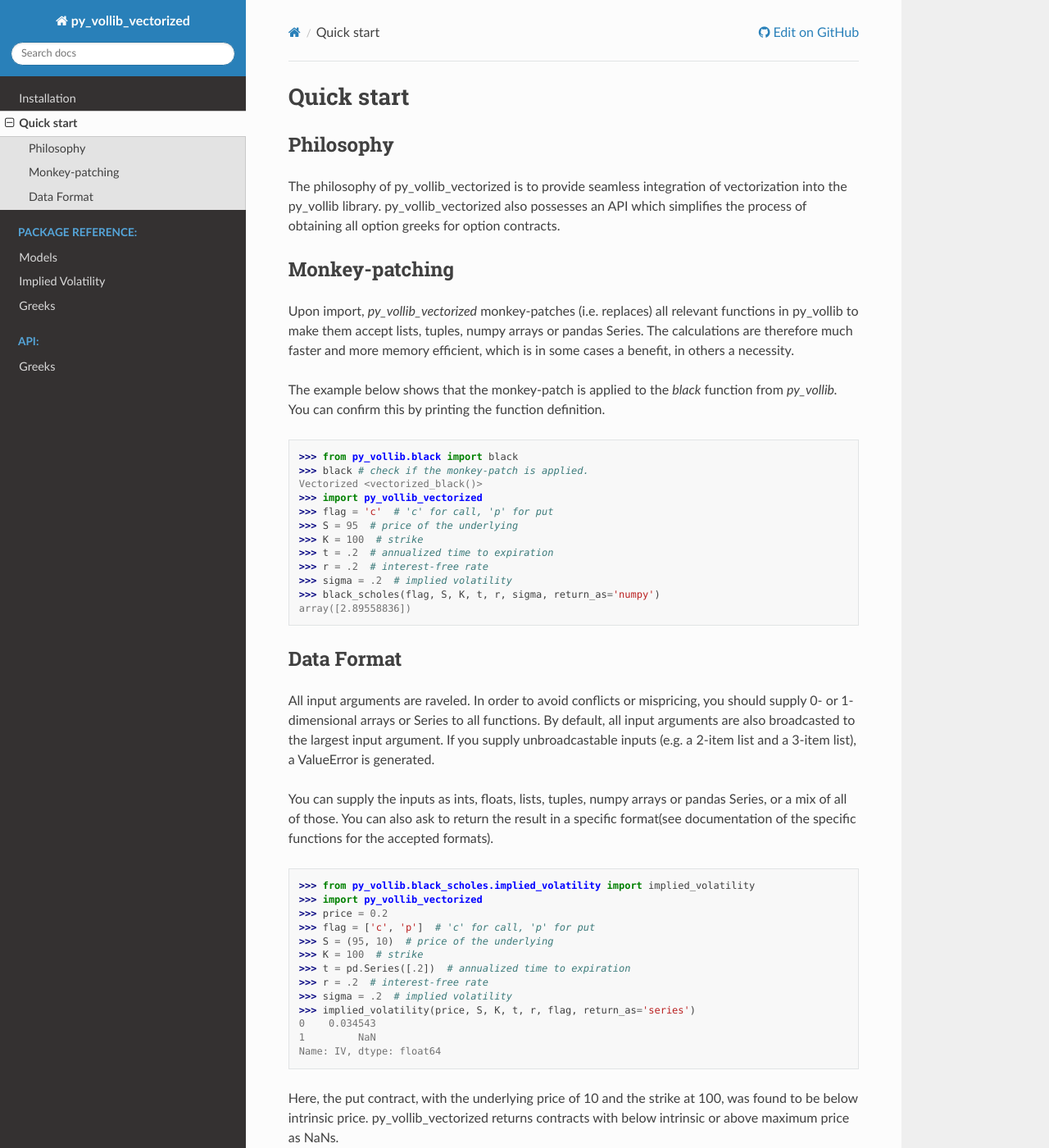
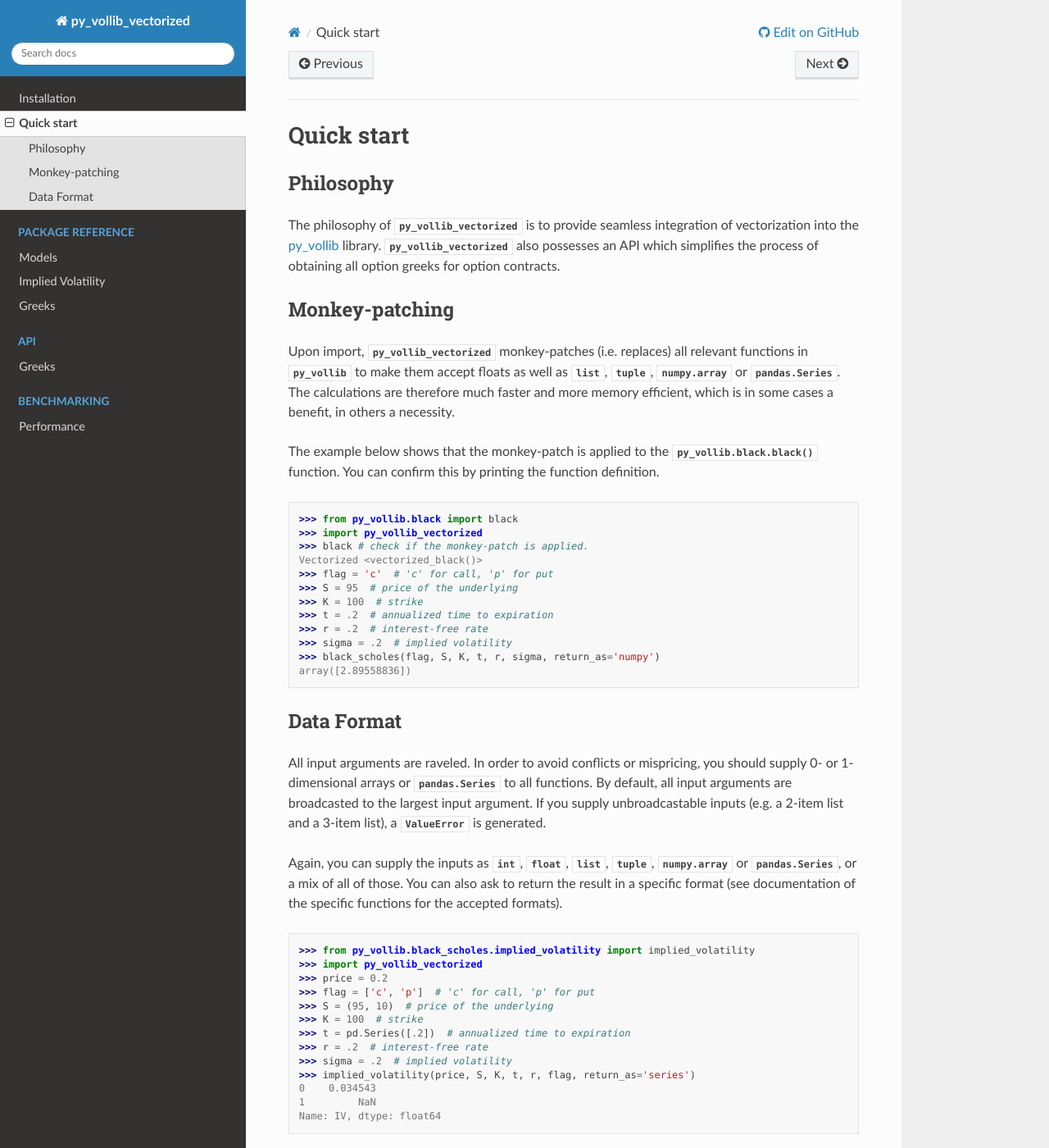
Before and after one commit to marcdemers/py_vollib_vectorized, a Sphinx documentation site: the page built from docs/quick_start.rst, in a window 1280 px wide and 1400 px high. Shown: the whole window at 82% size. Built offline with Sphinx 7.4.7 and the Read the Docs theme 2.0.0, drawn with Linux system fonts in a browser that asks for light colours; some of the changed text lies outside the part shown.

Commit message:
fix docs more

```diff
--- a/docs/conf.py
+++ b/docs/conf.py
@@ -12,13 +12,14 @@
 #
 import os
 import sys
+import datetime
 sys.path.insert(0, os.path.abspath('..'))
 
 
 # -- Project information -----------------------------------------------------
 
 project = 'py_vollib_vectorized'
-copyright = '2020, Marc Demers'
+copyright = '{}, Marc Demers'.format(datetime.datetime.now().year)
 author = 'Marc Demers'
 
 # The full version, including alpha/beta/rc tags
@@ -49,6 +50,13 @@ exclude_patterns = ['_build', 'Thumbs.db', '.DS_Store']
 #
 html_theme = 'sphinx_rtd_theme'
 
+html_theme_options = {
+    'collapse_navigation': True,
+    'display_version': True,
+    'prev_next_buttons_location': 'both',
+    'style_external_link': True
+}
+
 # Add any paths that contain custom static files (such as style sheets) here,
 # relative to this directory. They are copied after the builtin static files,
 # so a file named "default.css" will overwrite the builtin "default.css".
--- a/docs/quick_start.rst
+++ b/docs/quick_start.rst
@@ -6,25 +6,25 @@ Quick start
 Philosophy
 -------------------------
 
-The philosophy of py_vollib_vectorized is to provide seamless integration of vectorization into the py_vollib library.
-py_vollib_vectorized also possesses an API which simplifies the process of obtaining all option greeks for option contracts.
+The philosophy of :obj:`py_vollib_vectorized` is to provide seamless integration of vectorization into the `py_vollib <http://www.vollib.org/documentation/python/1.0.2/>`_ library.
+:obj:`py_vollib_vectorized` also possesses an API which simplifies the process of obtaining all option greeks for option contracts.
 
 
 Monkey-patching
 ------------------------
 
-Upon import, `py_vollib_vectorized` monkey-patches (i.e. replaces) all relevant functions in py_vollib to make them accept lists, tuples, numpy arrays or pandas Series.
+Upon import, :obj:`py_vollib_vectorized` monkey-patches (i.e. replaces) all relevant functions in :obj:`py_vollib` to make them accept floats as well as :obj:`list`, :obj:`tuple`, :obj:`numpy.array` or :obj:`pandas.Series`.
 The calculations are therefore much faster and more memory efficient, which is in some cases a benefit, in others a necessity.
 
-The example below shows that the monkey-patch is applied to the `black` function from `py_vollib.`
+The example below shows that the monkey-patch is applied to the :meth:`py_vollib.black.black` function.
 You can confirm this by printing the function definition.
 
 .. code-block:: python
 
     >>> from py_vollib.black import black
+    >>> import py_vollib_vectorized
     >>> black # check if the monkey-patch is applied.
     Vectorized <vectorized_black()>
-    >>> import py_vollib_vectorized
     >>> flag = 'c'  # 'c' for call, 'p' for put
     >>> S = 95  # price of the underlying
     >>> K = 100  # strike
@@ -38,12 +38,13 @@ You can confirm this by printing the function definition.
 Data Format
 ------------------------
 
-All input arguments are raveled. In order to avoid conflicts or mispricing, you should supply 0- or 1-dimensional arrays or Series to :underline:`all` functions.
-By default, all input arguments are also broadcasted to the largest input argument.
-If you supply unbroadcastable inputs (e.g. a 2-item list and a 3-item list), a ValueError is generated.
+All input arguments are raveled.
+In order to avoid conflicts or mispricing, you should supply 0- or 1-dimensional arrays or :obj:`pandas.Series` to :underline:`all` functions.
+By default, all input arguments are broadcasted to the largest input argument.
+If you supply unbroadcastable inputs (e.g. a 2-item list and a 3-item list), a :obj:`ValueError` is generated.
 
-You can supply the inputs as ints, floats, lists, tuples, numpy arrays or pandas Series, or a mix of all of those.
-You can also ask to return the result in a specific format(see documentation of the specific functions for the accepted formats).
+Again, you can supply the inputs as :obj:`int`, :obj:`float`, :obj:`list`, :obj:`tuple`, :obj:`numpy.array` or :obj:`pandas.Series`, or a mix of all of those.
+You can also ask to return the result in a specific format (see documentation of the specific functions for the accepted formats).
 
 
 .. code-block:: python
@@ -63,5 +64,5 @@ You can also ask to return the result in a specific format(see documentation of
     Name: IV, dtype: float64
 
 
-Here, the put contract, with the underlying price of 10 and the strike at 100, was found to be below intrinsic price.
-py_vollib_vectorized returns contracts with below intrinsic or above maximum price as NaNs.
+Here, the put contract is below the intrinsic price.
+Contracts below intrinsic or above maximum price are returned as NaNs.
--- a/setup.py
+++ b/setup.py
@@ -37,7 +37,6 @@ setup(name='py_vollib_vectorized',
           'Topic :: Office/Business :: Financial',
           'Topic :: Office/Business :: Financial :: Investment',
       ],
-      # url='https://www.python.org/sigs/distutils-sig/',
-      install_requires=['py_vollib', 'numba', 'py_lets_be_rational', 'numpy', 'pandas', 'scipy'],
+      install_requires=['py_vollib', 'numba>=0.47.0', 'py_lets_be_rational', 'numpy', 'pandas', 'scipy'],
       packages=find_packages()
       )
```
Also changed, not shown: README.md (+4 -2 lines), docs/benchmarking.rst (added, +16 -0 lines), docs/index.rst (+4 -8 lines), docs/installation.rst (+11 -2 lines), py_vollib_vectorized/__init__.py (+36 -4 lines), docs/_static/benchmark.png (added), 6 other files.
